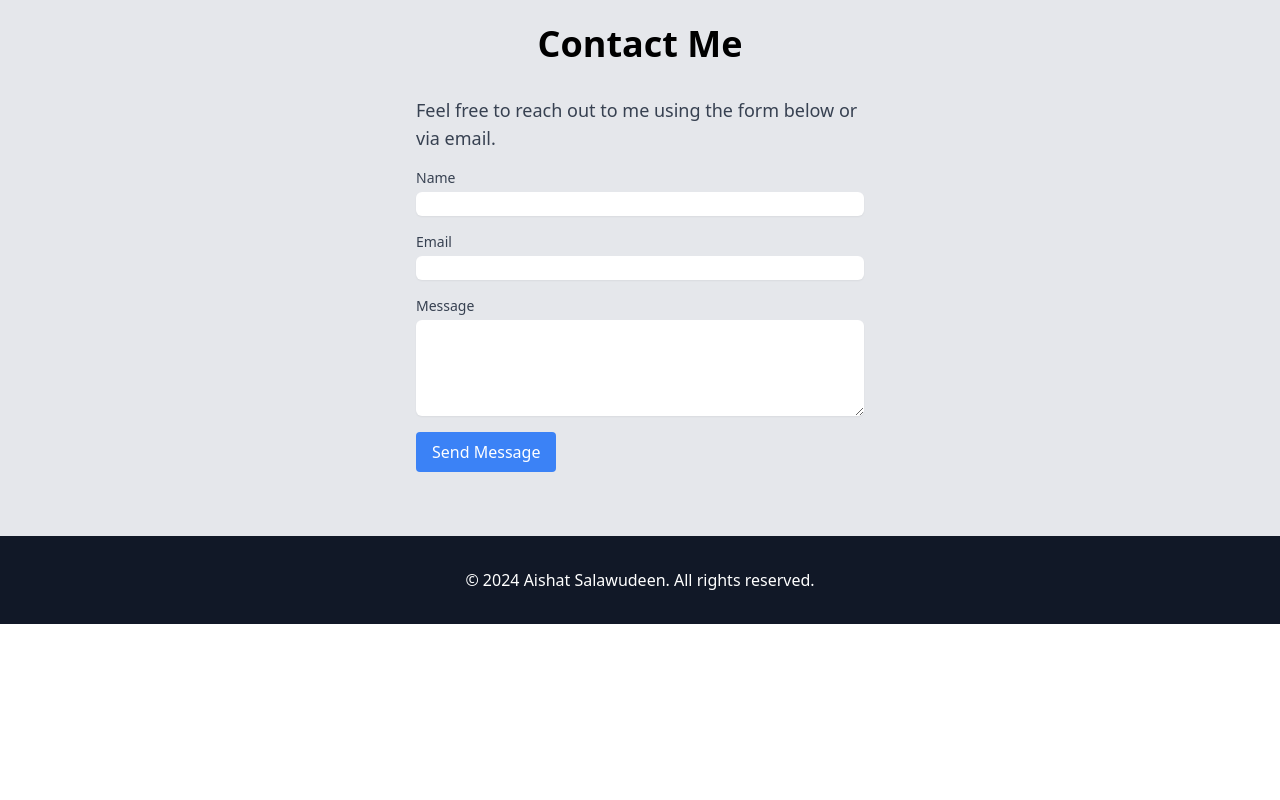
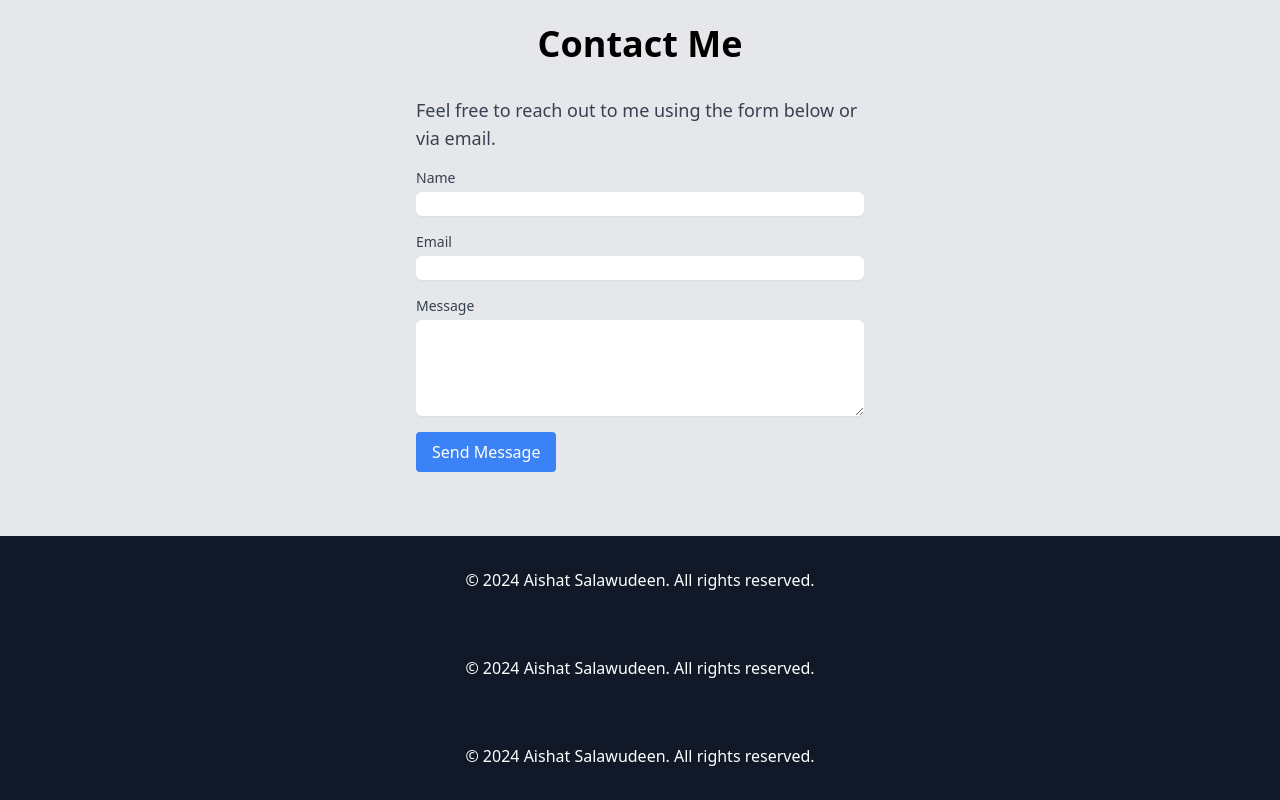
Before and after one commit to Ishahtech/my-portfolio, a website: page src/index.html in a window 1280 px wide. Shown: the part 1192-1992 px from the top of the page. Before the commit the page ends 1816 px from the top, so only its background shows below. Drawn offline with nearby package versions, Linux system fonts and the light colour scheme.

Commit message:
fix: footer fix

```diff
--- a/src/index.html
+++ b/src/index.html
@@ -128,6 +128,17 @@
         <p>&copy; 2024 Aishat Salawudeen. All rights reserved.</p>
     </div>
 </footer>
+<footer class="bg-gray-900 text-white py-8 text-center">
+    <div class="container mx-auto">
+        <p>&copy; 2024 Aishat Salawudeen. All rights reserved.</p>
+    </div>
+</footer>
+<footer class="bg-gray-900 text-white py-8 text-center">
+    <div class="container mx-auto">
+        <p>&copy; 2024 Aishat Salawudeen. All rights reserved.</p>
+    </div>
+</footer>
+
 
 <!-- JavaScript for responsive navigation toggle -->
 <script>
```
